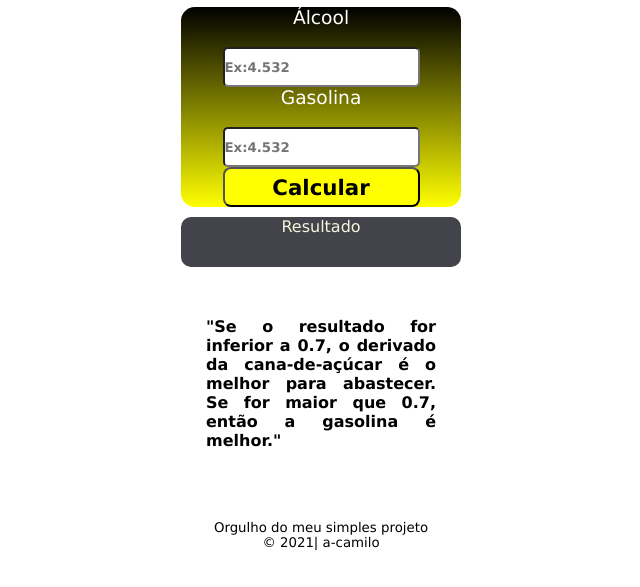
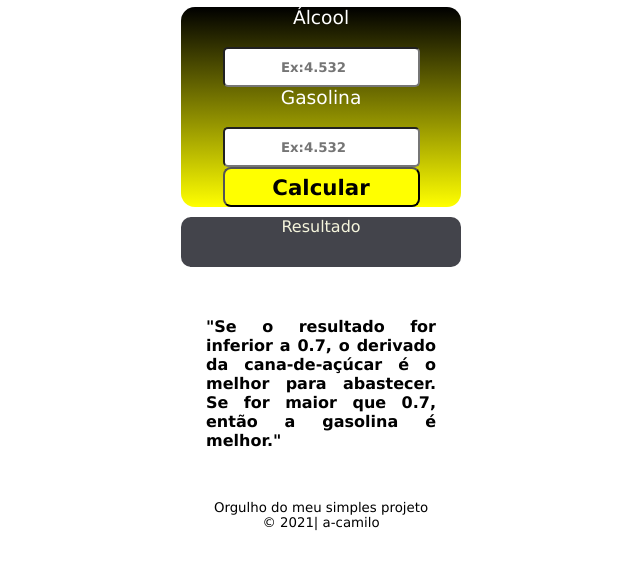
Before and after one commit to a-camilo/Alcool-ou-Gasolina, a plain HTML site: page index.html in a window 1280 px wide. Shown: the part 41-628 px from the top of the page, without its empty margins (319-959 px from the left). Drawn offline with Linux system fonts and the light colour scheme.

Commit message:
size footer

```diff
--- a/style.css
+++ b/style.css
@@ -20,6 +20,8 @@ input, label {
 input{
     color: blue;
     font-weight: bolder;
+    text-align: center;
+
 }
 #respo{
   background-color: rgb(67, 68, 75);
@@ -42,7 +44,7 @@ input{
     display: flex;
     flex-direction: column;
     text-align: center;
-    margin:60px auto;
+    margin: auto;
     width: 100%;
     max-width: 400px;
     font-size: smaller;
```
